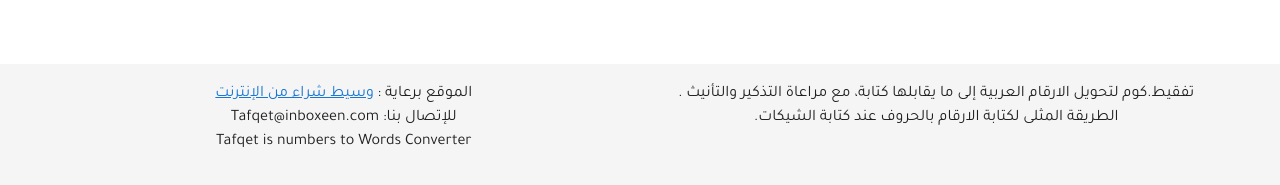
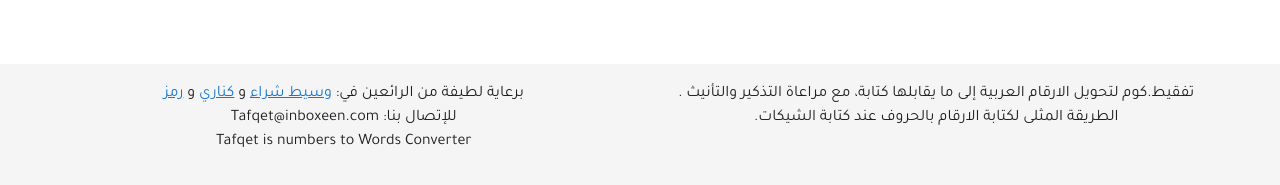
Before and after one commit to Arabic-tools/tafqeet, a Vue app: page /about in a window 1280 px wide. Shown: the part 612-797 px from the top of the page. Built offline with nearby package versions, Linux system fonts and the light colour scheme; what vue-clipboard2 would draw is missing.

Commit message:
Update App.vue

```diff
--- a/src/App.vue
+++ b/src/App.vue
@@ -26,9 +26,8 @@
             </p>
           </v-col>
           <v-col cols="12" md="6">
-                      الموقع برعاية :
+  <span class="effra-font">برعاية لطيفة من الرائعين في: <a class="effra-font" href="https://wasetshera.com/?myad=53199" >وسيط شراء</a> و <a class="effra-font" href="https://knaree.com/" >كناري</a> و <a class="effra-font" href="https://rmmmz.com/" >رمز</a></span>
 
-          <a href="https://wasetshera.com?myad=53199"> وسيط شراء من الإنترنت</a>
           <br />
             <p>
               للإتصال بنا: Tafqet@inboxeen.com <br />
```
